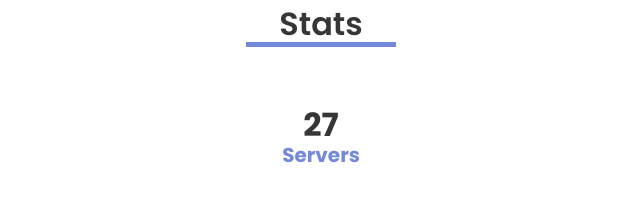
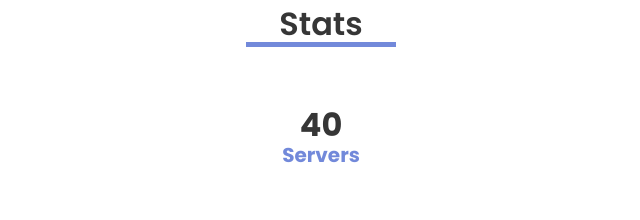
Before and after one commit to PolarisWolf/PolarisWolf.github.io, a plain HTML site: page index.html in a window 1280 px wide. Shown: the part 2420-2640 px from the top of the page, 319-959 px from the left. Drawn offline with nearby package versions, Linux system fonts and the light colour scheme.

Commit message:
Update index.html

```diff
--- a/index.html
+++ b/index.html
@@ -287,7 +287,7 @@
 
       <div class="columns mt-6">
         <div class="column has-text-centered">
-          <p class="title has-text-weight-bold lined">27</p>
+          <p class="title has-text-weight-bold lined">40</p>
           <span class="subtitle has-text-weight-bold blurple"><i class="fa-solid fa-server"></i> Servers</span>
         </div>
 
```
